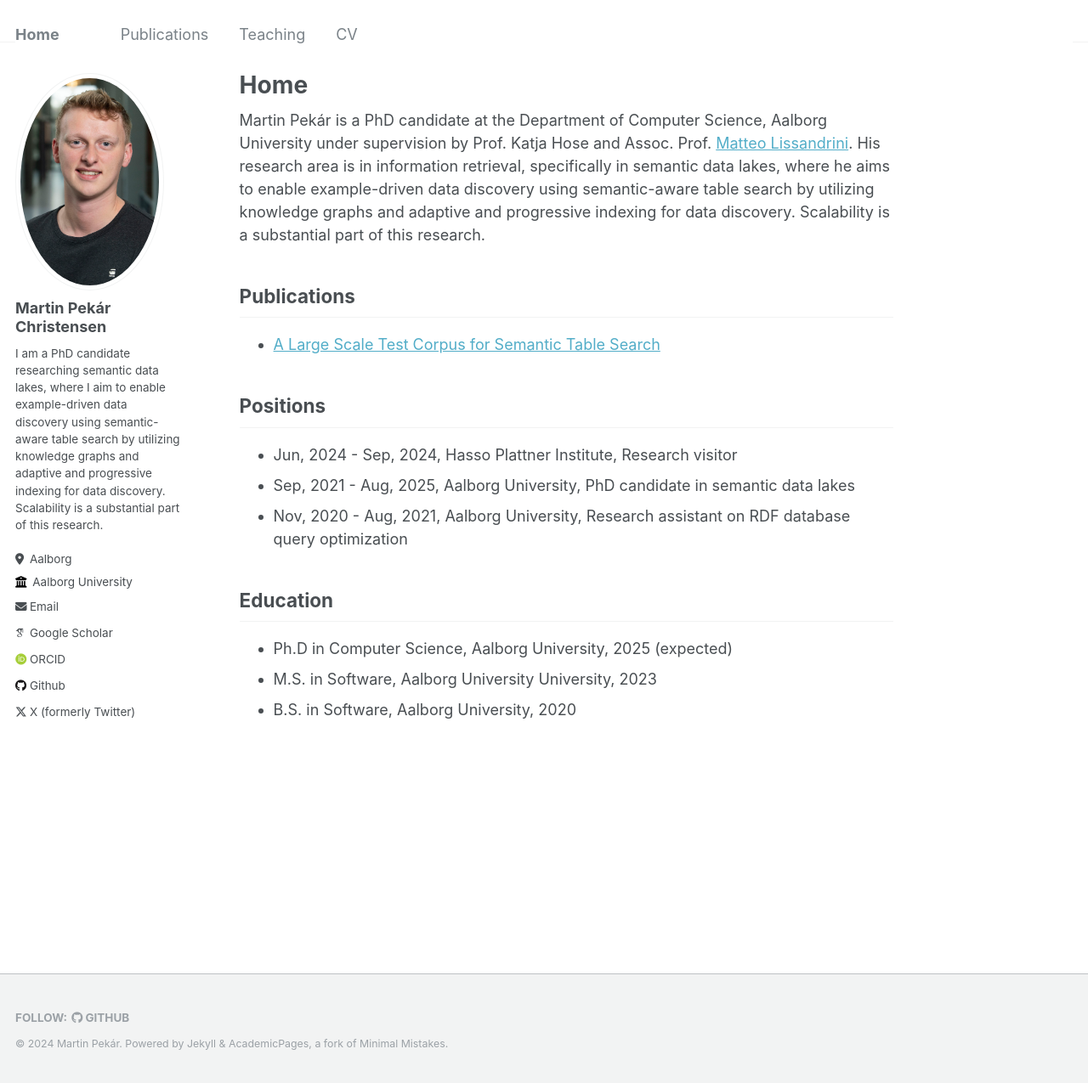
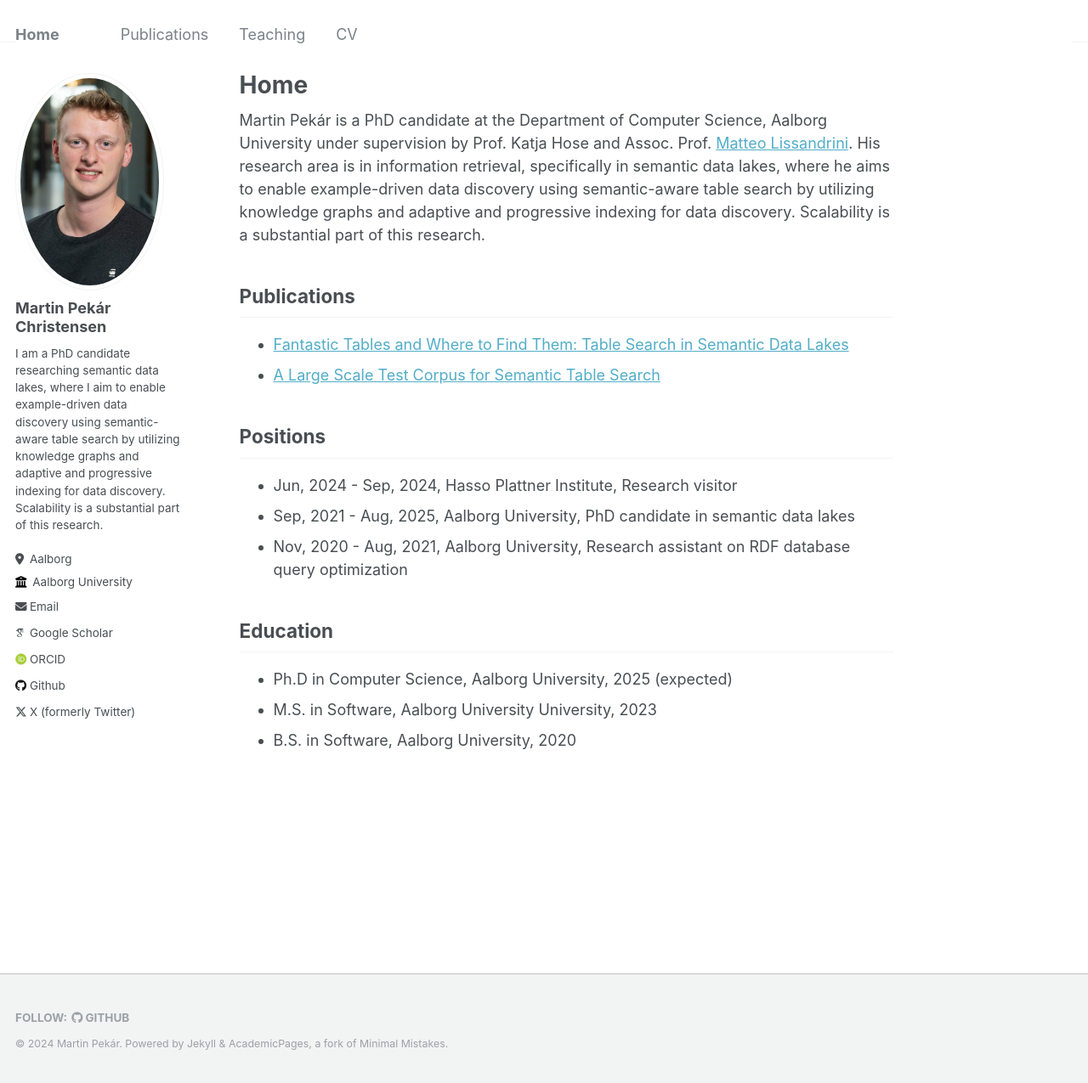
Before and after one commit to MrPekar98/mrpekar98.github.io, a Jekyll site: the page built from _pages/about.md, in a window 1280 px wide and 1275 px high. Shown: the whole window at 85% size. Built offline with Jekyll 4.4.1, drawn with Linux system fonts in a browser that asks for light colours; some web fonts are replaced.

Commit message:
Update about.md

```diff
--- a/_pages/about.md
+++ b/_pages/about.md
@@ -13,6 +13,7 @@ Scalability is a substantial part of this research.
 
 Publications
 ------
+- [Fantastic Tables and Where to Find Them: Table Search in Semantic Data Lakes](https://mrpekar98.github.io//publications/2025-03-25_fantastic_tables_and_where_to_find_them_table_search_in_semantic_data_lakes/)
 - [A Large Scale Test Corpus for Semantic Table Search](https://mrpekar98.github.io//publications/2024-07-14_a_large_scale_test_corpus_for_semantic_table_search/)
 
 Positions
```
